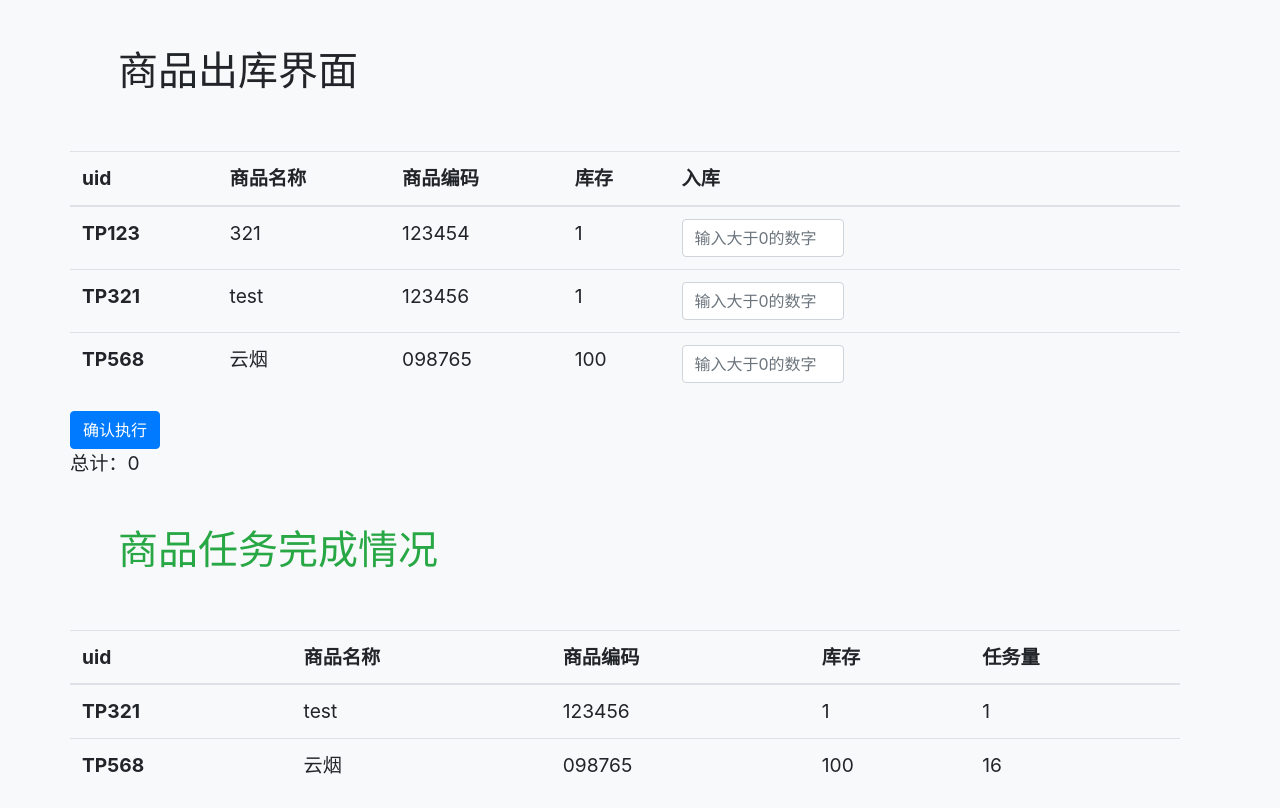
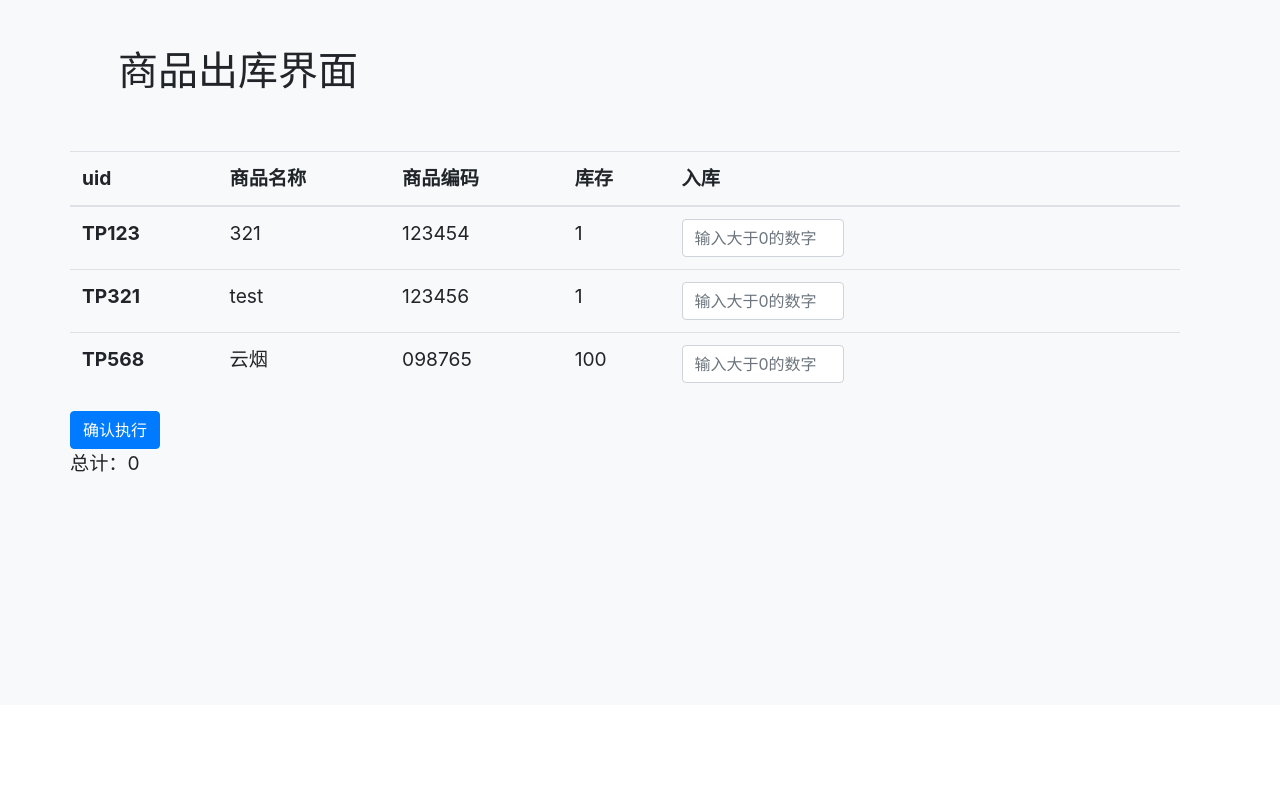
Before and after one commit to Harwy/xiangyan, a Django app: page /items/sellList/ in a window 1280 px wide. Shown: the part 95-903 px from the top of the page. After the commit the page ends 567 px from the top, so only its background shows below. Run offline with Django 3.2, Linux system fonts and the light colour scheme; data comes from the database, SQL or seed files in the repository; both versions use the stored data as it was after the commit; parts of the project's set-up code (start-up, migrations or seed data) failed here and were passed over; some libraries are stand-ins or nearby versions.

Commit message:
页面逻辑优化
现在能够正确的显示当前逻辑了

```diff
--- a/control.py
+++ b/control.py
@@ -26,6 +26,7 @@
     k.tap_key('c')
     time.sleep(sleeptime)
     k.tap_key(k.enter_key)
+    time.sleep(sleeptime)
 
 
 def itemBuyActionOne(pid:str):
--- a/items/urls.py
+++ b/items/urls.py
@@ -7,9 +7,9 @@
     path('create/', views.itemCreate, name='create'),
     path('buy/', views.itemBuy, name='buy'),
     path('sellList/', views.itemSellList, name='sellList'),
-    path('download/', views.download_file, name='download'),
-    path('mission-add/', views.itemNowAdd, name='mission-add'),
-    path('insert/', views.itemInsert, name='insert'),
+    path('download/', views.download_file, name='download'),  # 下载导入txt api
+    path('mission-add/', views.itemNowAdd, name='mission-add'),  # api
+    path('insert/', views.itemInsert, name='insert'),  # 导入操作，未完善，慎用
     path('mission/', views.mission, name='mission'),
     path('loglist/', views.loglist, name='loglist'),
     path('log/<int:pk>/', views.log, name='log'),
--- a/items/views.py
+++ b/items/views.py
@@ -37,44 +37,46 @@
 else:
     setting = setting[0]
 pertime = randint(setting.min_time, setting.max_time)
-@register_job(scheduler, "interval", seconds=setting.per_time+pertime)  # 每20分钟提交一次打卡任务
+@register_job(scheduler, "interval", seconds=setting.per_time*10+pertime*10)  # 每20分钟提交一次打卡任务
 def test_job():
     global pertime
-    missions = NowItem.objects.all()
-    itemsetting = ItemSetting.objects.all()[0]
-    get = missionControl(missions, itemsetting)
-    get.start()
-    get.join()
-    logging.warning("waitting:{} min ".format(setting.per_time+pertime))
-    pertime = randint(setting.min_time, setting.max_time)
+    q = ItemSetting.objects.all()[0]
+    tnow = int(datetime.now().strftime('%H'))
+    if tnow >= q.min_hour and tnow <=q.max_hour:
+        missions = NowItem.objects.all()
+        if missions.exists():
+            mission = missions.order_by('?')[0] # 随机抽取
+            get = missionControl(mission)
+            get.start()
+            get.join()
+            logging.warning("Working! waitting:{} min".format(q.per_time+pertime))
+        else:
+            logging.warning("no mission! Please add!")
+        pertime = randint(q.min_time, q.max_time)
+    else:
+        logging.warning("time not in range({},{})".format(q.min_hour, q.max_hour))
 
 register_events(scheduler)
 
 scheduler.start()
-print("Scheduler started!")
+# print("Scheduler started!")
 ####################################################
 
 
 class missionControl(Thread):
     """多线程分发任务"""
-    def __init__(self, missions, itemsetting):  # 随机0~30分钟后执行一次打卡
+    def __init__(self, mission):  # 随机0~30分钟后执行一次打卡
         Thread.__init__(self)
-        self.missions = missions
-        #self.time = randint(itemsetting.min_time, itemsetting.max_time)*60
-        self.min_hour = itemsetting.min_hour
-        self.max_hour = itemsetting.max_hour
+        self.mission = mission
+
 
     def run(self) -> None:
-        tnow = int(datetime.now().strftime('%H'))
-        if tnow >= self.min_hour and tnow <=self.max_hour and self.missions.exists():
-            #time.sleep(self.time)  # 休眠[t_min,t_max]内随机分钟数
-            nitem = self.missions.order_by('?')[0] # 随机抽取
-            logging.warning("solve item:{} store: {}".format(nitem.item.name, nitem.num))
-            itemBuyAction(nitem.item.pid)
-            nitem.num = nitem.num - 1
-            nitem.save()
-            if nitem.num == 0: # 任务完成，删除
-                nitem.delete()
+        logging.warning("销售品名:{} /当前任务库存: {}".format(self.mission.item.name, self.mission.num))
+        itemBuyAction(self.mission.item.pid)
+        self.mission.num = self.mission.num - 1
+        self.mission.save()
+        if self.mission.num == 0: # 任务完成，删除
+            self.mission.delete()
 
 
 # Create your views here.
--- a/mysite/urls.py
+++ b/mysite/urls.py
@@ -15,12 +15,10 @@
 """
 from django.contrib import admin
 from django.urls import path, include
-from django.views.generic.base import RedirectView
 from . import views
 
 urlpatterns = [
     path('', views.index, name='home'),
     path('items/', include('items.urls')),
     path('admin/', admin.site.urls),
-    path(r'^favicon.ico$',RedirectView.as_view(url=r'favicon.ico')),
 ]
--- a/templates/base.html
+++ b/templates/base.html
@@ -6,6 +6,7 @@
     <meta http-equiv="X-UA-Compatible" content="IE=edge">
     <meta name="viewport" content="width=device-width, initial-scale=1, shrink-to-fit=no">
     <meta name="author" content="Huangwei.Liao">
+    <link REL="SHORTCUT ICON" HREF="{% static "favicon.ico" %}"/>
     <title>{% block title %}{% endblock %}</title>
     <!-- Bootstrap CSS -->
     <link rel="stylesheet" href="{% static 'bootstrap-4.4.1/css/bootstrap.min.css' %}">
--- a/templates/itemSellList.html
+++ b/templates/itemSellList.html
@@ -48,39 +48,6 @@
             <text>总计：</text>
             <text id="sum">0</text>
         </div>
-        {# -- 当前任务完成情况 -- #}
-        <div class="row">
-            <h1 class="p-5 text-success">商品任务完成情况</h1>
-        </div>
-        <div class="row table-responsive">
-            <table class="table text-nowrap">
-                <thead>
-                    <tr>
-                    <th scope="col">uid</th>
-                    <th scope="col">商品名称</th>
-                    <th scope="col">商品编码</th>
-                    <th scope="col">库存</th>
-                    <th scope="col">任务量</th>
-                    </tr>
-                </thead>
-                <tbody>
-                    {% for nitem in nowItems %}
-                        <tr>
-                            <th scope="row">{{ nitem.item.uid }}</th>
-                            <td>{{ nitem.item.name }}</td>
-                            <td>{{ nitem.item.pid }}</td>
-                            <td>{{ nitem.item.number }}</td>
-                            <td>{{ nitem.num }}</td>
-                        </tr>
-                    {% empty %}
-                        <tr>
-                            <th scope="row">1</th>
-                            <td colspan="4">当前无任务</td>
-                        </tr>
-                    {% endfor %}
-                </tbody>
-            </table>
-        </div>
     </div>
 {% endblock %}
 
@@ -115,7 +82,7 @@
                         console.log(msg['status'])
                         //alert('success');
                         //window.location.reload();
-                        window.location="{% url 'sellList' %}";
+                        window.location="{% url 'mission' %}";
                     },
                     error: function(){
                         alert('error');
```
Also changed, not shown: db.sqlite3, static/favicon.ico (renamed from favicon.ico), 1 other file.
